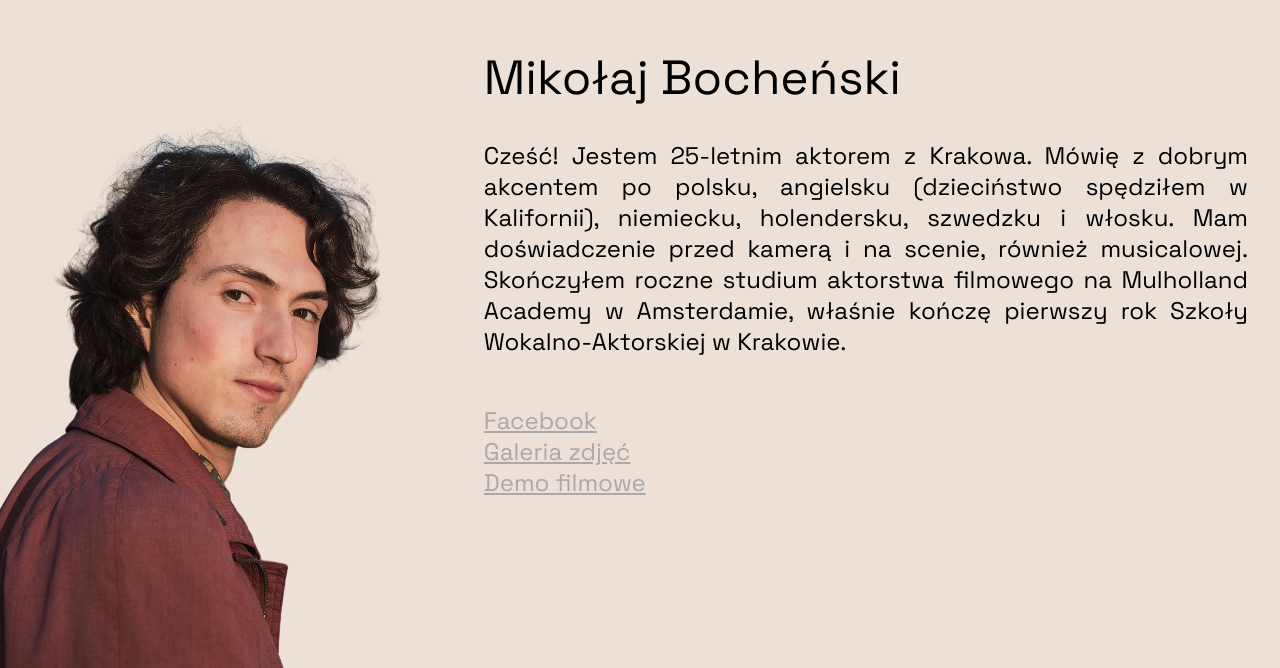
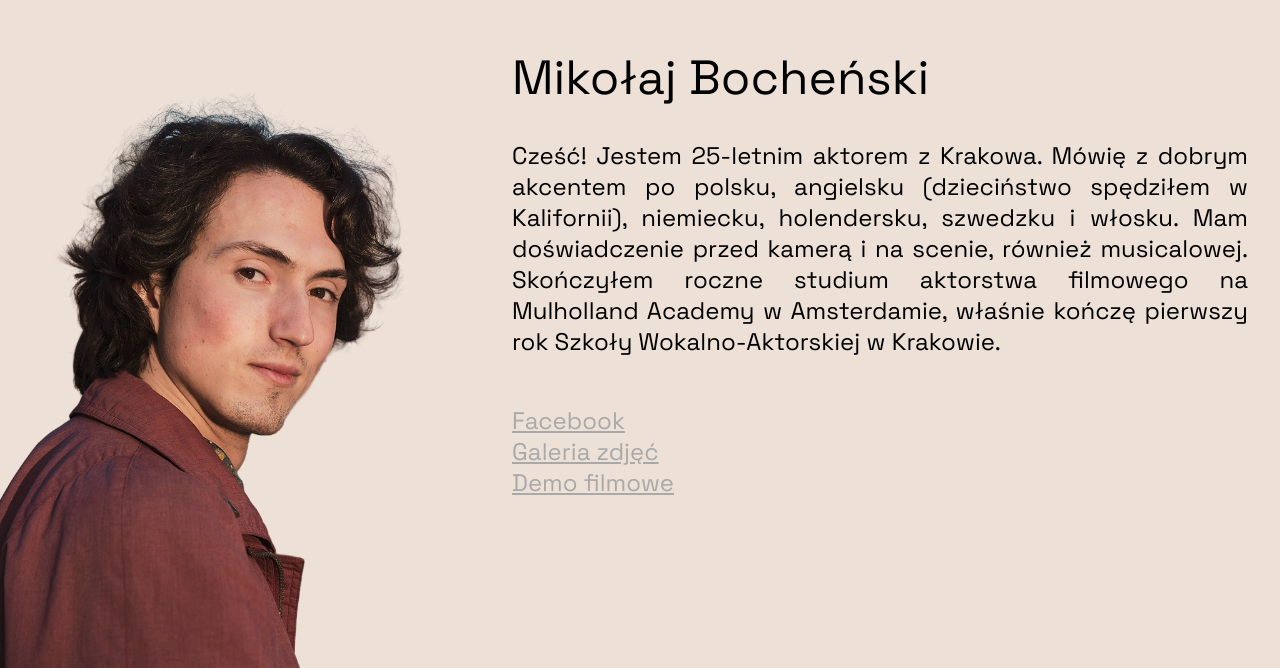
Before and after one commit to malyvsen/malyvsen.github.io, a React (Vite) app: page /aktor in a window 1280 px wide. Shown: the part 132-800 px from the top of the page. Built offline with nearby package versions, Linux system fonts and the light colour scheme.

Commit message:
fix(aktor): stop page from overflowing on small horizontal screens

```diff
--- a/src/aktor/index.tsx
+++ b/src/aktor/index.tsx
@@ -53,8 +53,7 @@ export default function Aktor() {
         display: "flex",
         flexDirection: "row",
         justifyContent: "start",
-        alignItems: "center",
-        height: "100vh",
+        minHeight: "100vh",
         backgroundColor: backgroundColor,
       }}
     >
@@ -64,6 +63,8 @@ export default function Aktor() {
           flexDirection: "column",
           justifyContent: "flex-end",
           alignItems: "start",
+          alignSelf: "end",
+          maxWidth: "40%",
           height: "100%",
         }}
       >
@@ -74,6 +75,7 @@ export default function Aktor() {
           width: "75%",
           maxWidth: "50em",
           marginRight: "2em",
+          alignSelf: "center",
         }}
       >
         <Hello />
```
